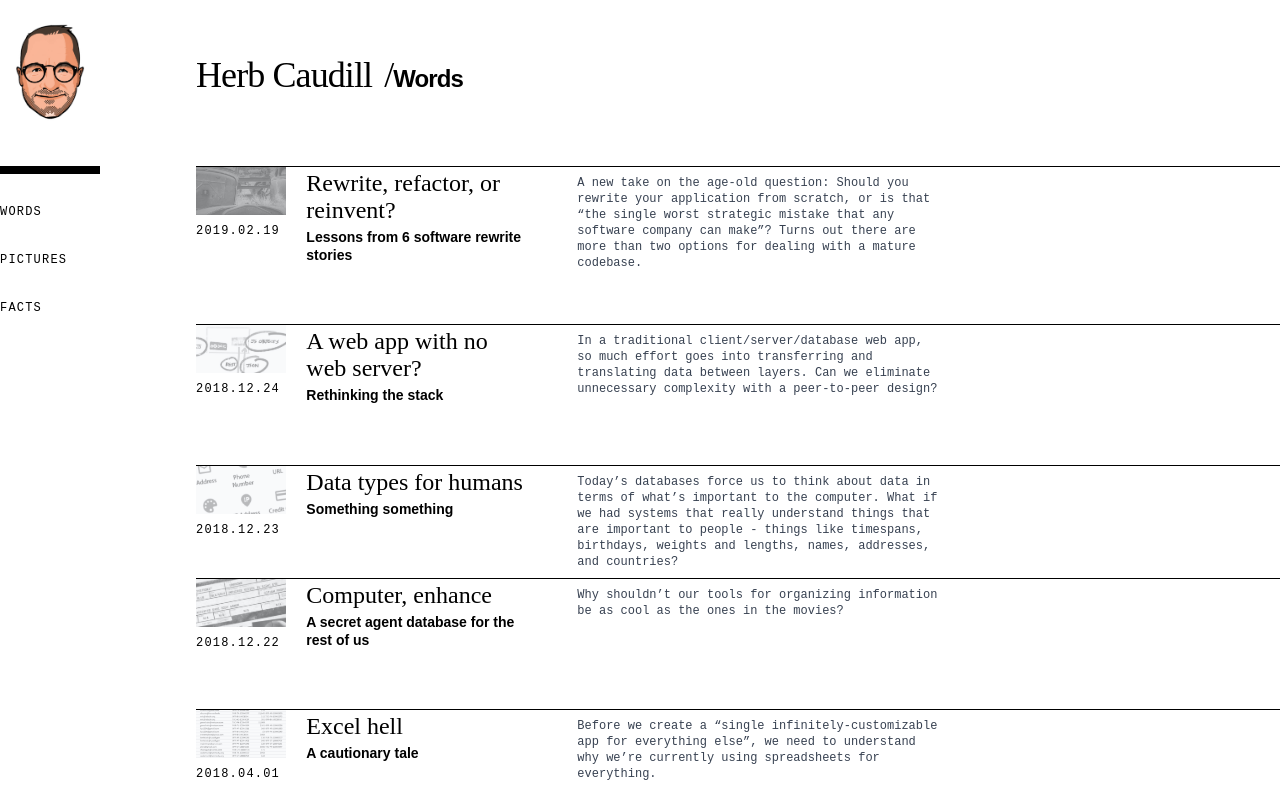
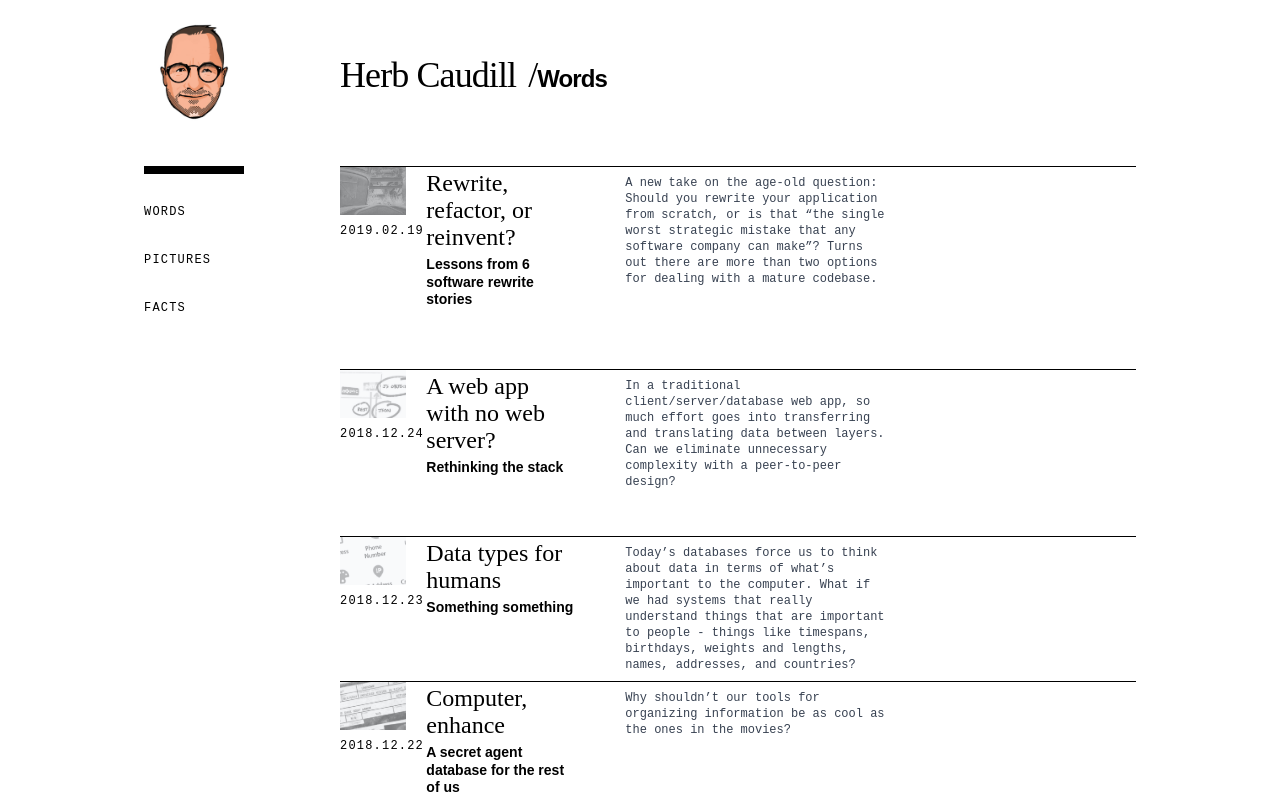
Before and after one commit to HerbCaudill/herbcaudill.com, a Next.js app: page / in a window 1280 px wide. Shown: the top 800 px of the page. Built offline with nearby package versions, Linux system fonts and the light colour scheme; what @savvywombat/tailwindcss-grid-areas would draw is missing.

Commit message:
components/Layout.tsx:

```diff
--- a/components/Layout.tsx
+++ b/components/Layout.tsx
@@ -14,7 +14,12 @@ export const Layout: React.FC<LayoutProps> = ({ children, header }) => {
         <meta name="twitter:card" content="summary_large_image" />
       </Head>
 
-      <div className="container mx-auto h-screen grid grid-cols-md grid-rows-md grid-areas-md gap-x-24 gap-y-4">
+      <div
+        className={`
+          container h-screen mx-auto px-4
+          sm:max-w-screen-sm md:max-w-screen-md lg:max-w-screen-lg
+          grid grid-cols-md grid-rows-md grid-areas-md gap-x-24 gap-y-4`}
+      >
         {/* Avatar */}
         <header className="grid-in-logo  ">
           <Link href="/">
```
